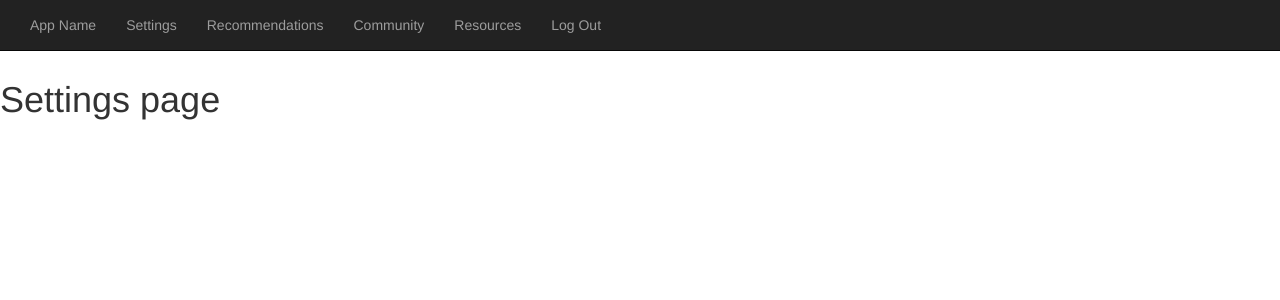
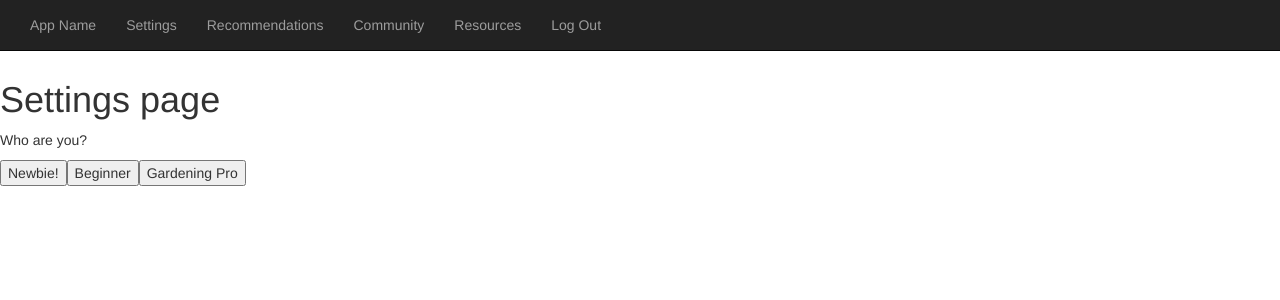
Before and after one commit to esha-sidhu/QWER-Hacks-2023, a React (Create React App) app in the folder qwer-hacks-app/: page /settings in a window 1280 px wide. Shown: the top 300 px of the page. Built offline with nearby package versions, Linux system fonts and the light colour scheme.

Commit message:
Update settings.js

```diff
--- a/qwer-hacks-app/src/pages/settings.js
+++ b/qwer-hacks-app/src/pages/settings.js
@@ -4,6 +4,11 @@ function Settings () {
     return (
         <div>
             <h1> Settings page </h1>
+            <p> Who are you? </p>
+            <button type = "button"> Newbie! </button>
+            <button type = "button"> Beginner </button>
+            <button type = "button"> Gardening Pro </button>
+
         </div>
     );
 }
```
